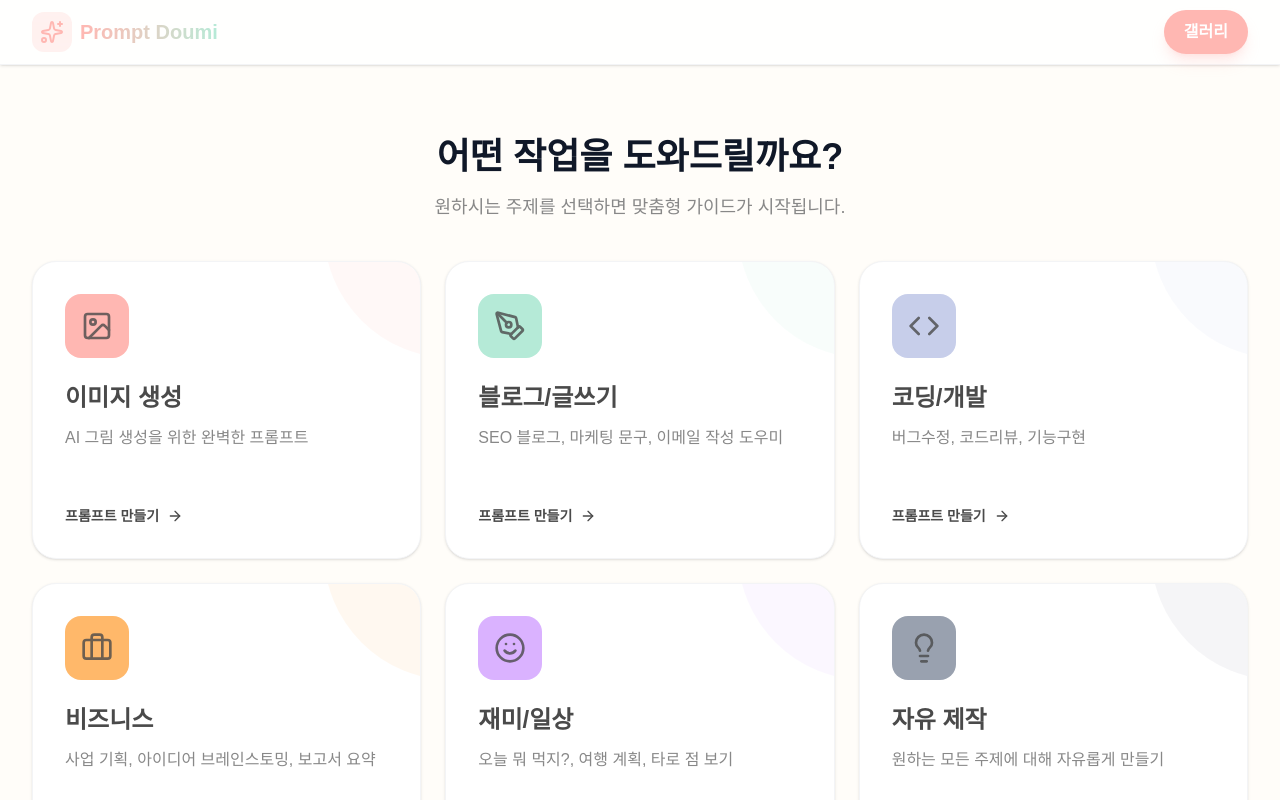
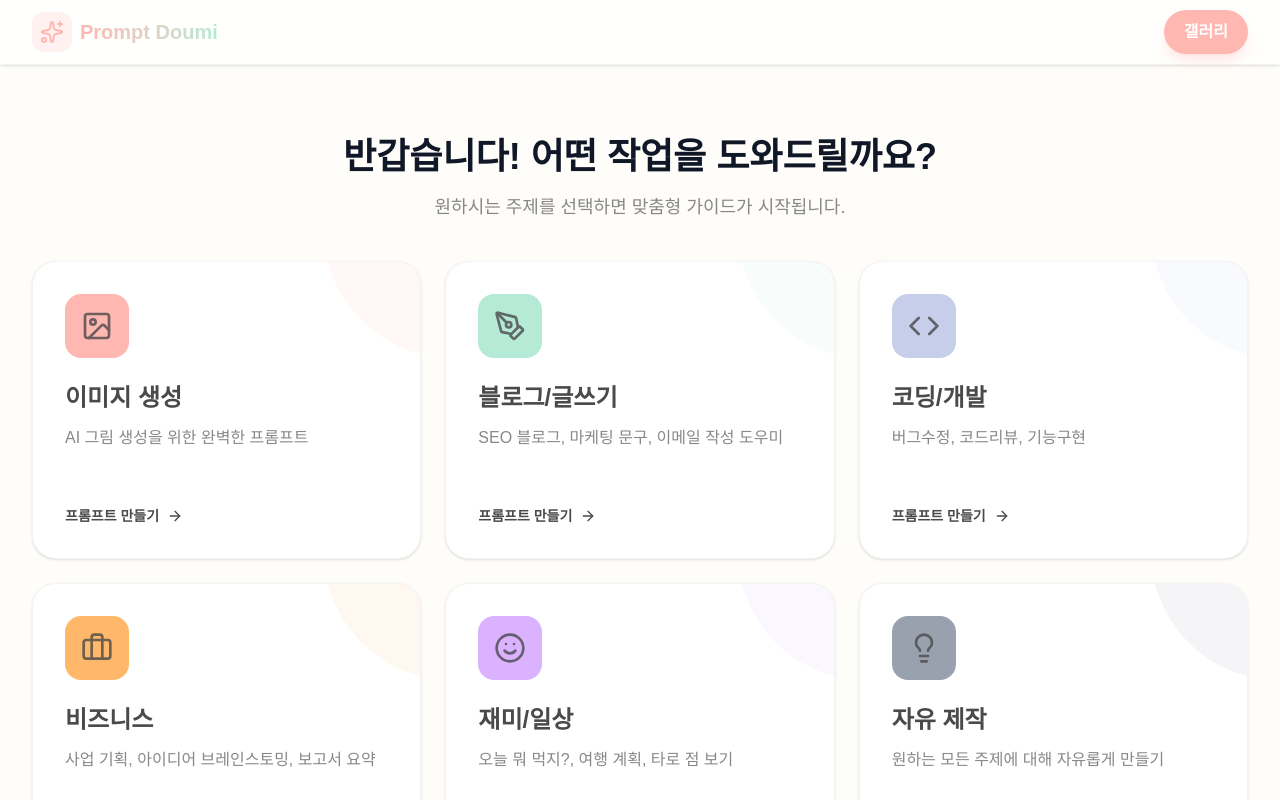
Before and after one commit to elanp7000/prompt-doumi, a Next.js app: page / in a window 1280 px wide. Shown: the top 800 px of the page. Built offline with nearby package versions, Linux system fonts and the light colour scheme.

Commit message:
Fix deployment

```diff
--- a/src/app/page.tsx
+++ b/src/app/page.tsx
@@ -6,7 +6,7 @@
   return (
     <div className="space-y-10 animate-in fade-in duration-500 py-10">
       <div className="text-center space-y-4">
-        <h1 className="text-3xl md:text-4xl font-bold text-gray-900">어떤 작업을 도와드릴까요?</h1>
+        <h1 className="text-3xl md:text-4xl font-bold text-gray-900">반갑습니다! 어떤 작업을 도와드릴까요?</h1>
         <p className="text-text-muted text-lg">원하시는 주제를 선택하면 맞춤형 가이드가 시작됩니다.</p>
       </div>
 
```
